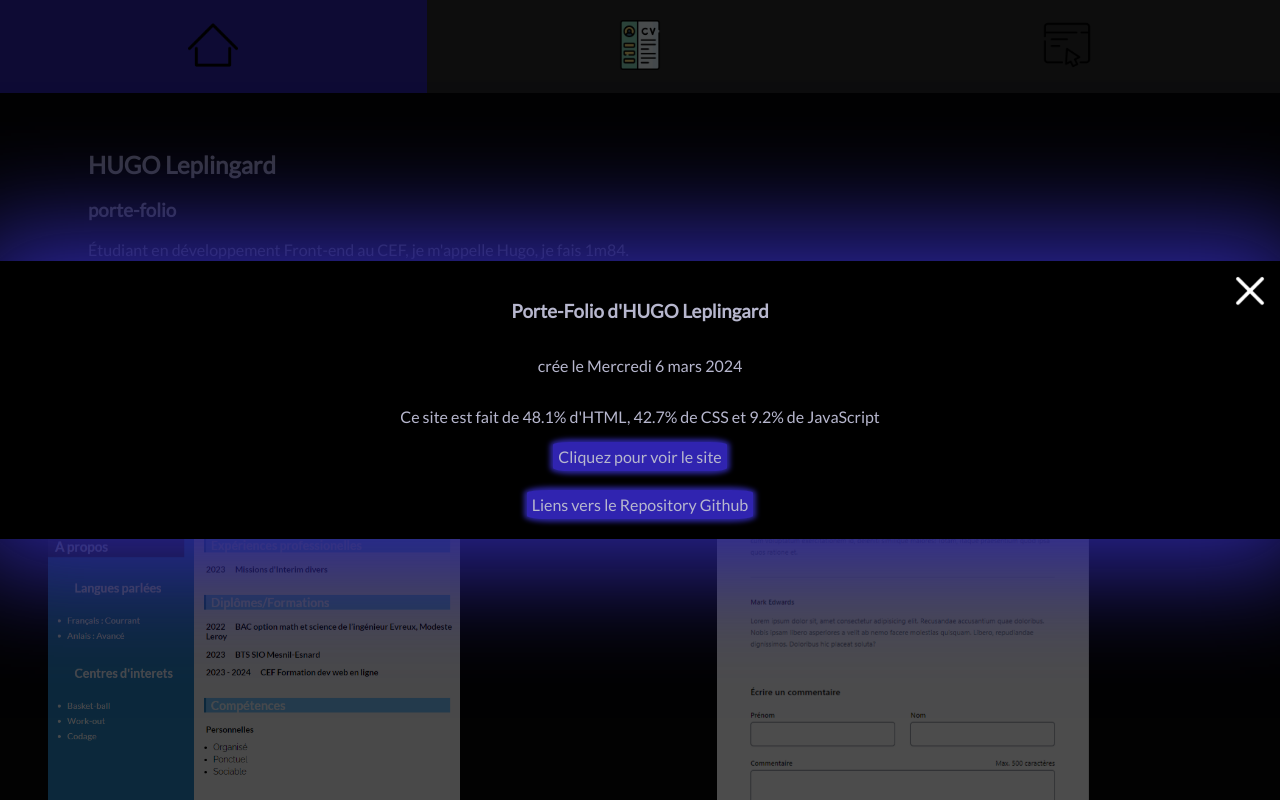
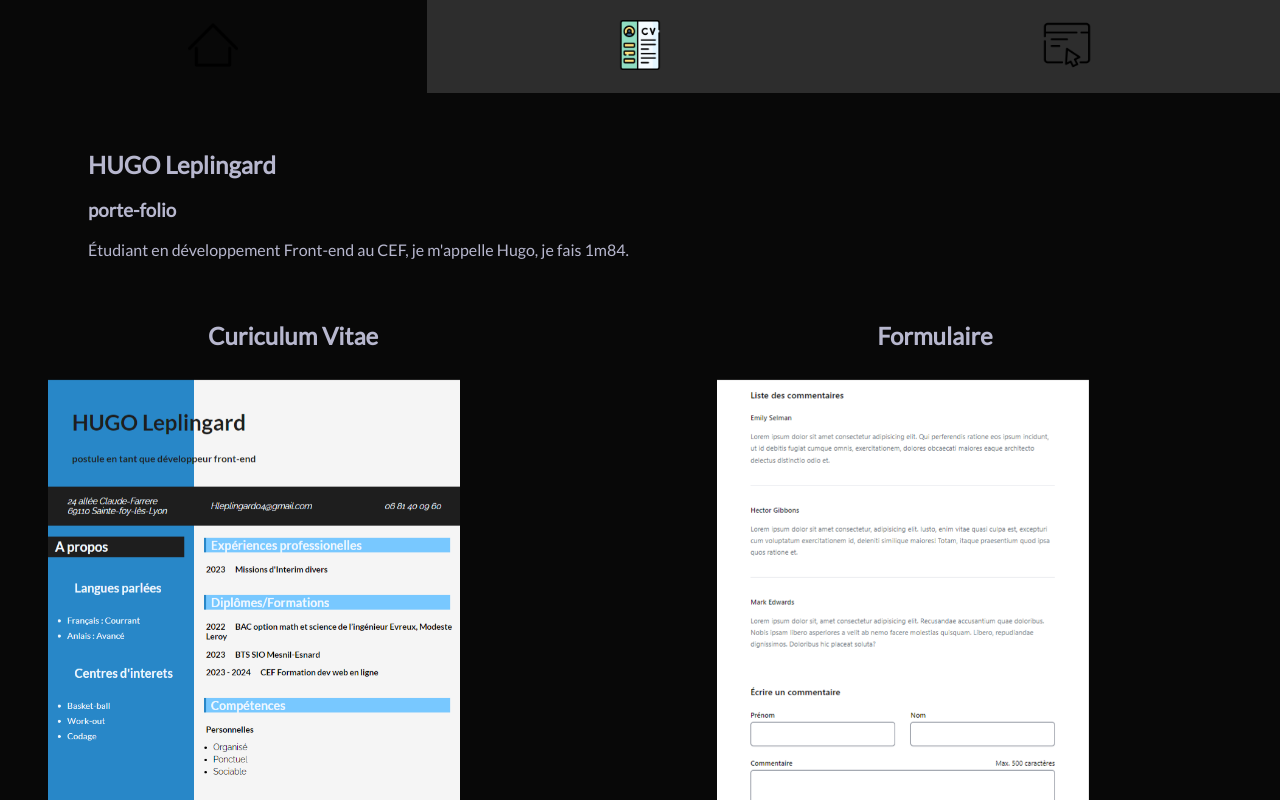
Before and after one commit to Huglecrack/Projet_-val-4_vue02, a Vue app: page / in a window 1280 px wide. Shown: the top 800 px of the page. Built offline with nearby package versions, Linux system fonts and the light colour scheme.

Commit message:
modal fini

```diff
--- a/src/App.vue
+++ b/src/App.vue
@@ -1,5 +1,4 @@
 <template>
-  <modalBackground/>
 
   <header>
     <ul>
@@ -47,6 +46,8 @@
     </article>
   </main>
 
+  <contenu></contenu>
+
   <aside>
     <form class="containerEnvoie" action="#">
       <input type="text" id="Name" placeholder="Nom/Prénom" required><br>
@@ -73,7 +74,7 @@
 
 
 <script setup>
-  import modalBackground from './components/Modal.vue';
+  import Contenu from './components/contenu.vue';
 
   function EnvoieEmail(e) {
     e.preventdefault();
@@ -168,7 +169,7 @@
     width: 70%;
     height: 90%;
     position: relative;
-    background-color: #2d2d2d;
+    background-color: #080808;
   }
 
   .fond-image {
@@ -242,6 +243,7 @@
 
   aside form button {
     background-color: #3024b0;
+    color: #b7b7ce;
     padding: 10px 20px;
     border: none;
     border-radius: 4px;
--- a/src/assets/style.css
+++ b/src/assets/style.css
@@ -1,3 +1,5 @@
+@import url('https://fonts.googleapis.com/css2?family=Lato:wght@400&family=Raleway:wght@400&display=swap');
+
 body {
     width: 100%;
     left: 0;
--- a/src/components/Modal.vue
+++ b/src/components/Modal.vue
@@ -1,16 +1,15 @@
+<template>
+    <div class="modalBackground" v-if="revele">
 
-<template>
-    <div class="modalBackground" id="fermer">
-
-        <div class="overlay"></div>
+        <div class="overlay" v-on:click="toggleModal"></div>
 
         <div class="modal">
-            <img src="../assets/images/fermer.png" class="envoieModal">
+            <img src="../assets/images/fermer.png" v-on:click="toggleModal">
             <h3>Porte-Folio d'HUGO Leplingard</h3>
             <p>crée le Mercredi 6 mars 2024</p>
             <p>Ce site est fait de 48.1% d'HTML, 42.7% de CSS et 9.2% de JavaScript</p>
-            <a href="../assets/images/formulaire-de-contact.png">Cliquez pour voir le site</a><br>
-            <a href="https://github.com/Huglecrack/Projet_-val-4_vue02.git">Liens vers le Repository Github</a>
+            <a href="http://localhost:5175/" target="_blank">Cliquez pour voir le site</a><br>
+            <a href="http://github.com/Huglecrack/Projet_-val-4_vue02.git" target="_blank" rel="noopener noreferrer">Liens vers le Repository Github</a>
         </div>
     </div>
 </template>
@@ -19,8 +18,13 @@
 
 <script>
 
+    export default {
+        name: 'Modal',
+        props: ['revele', 'toggleModal']
+    }
 
 </script>
+
 
 
 <style scoped>
@@ -51,9 +55,9 @@
     position: fixed;
     left: 0;
     right: 0;
-    padding: 20px;
+    padding: 60px 0;
     background-color: rgb(0, 0, 0);
-    box-shadow: 0 0 100px 30px #2c269d;
+    box-shadow: 0 0 100px 10px #2c269d;
     flex-direction: column;
     align-items: center;
 }
@@ -62,12 +66,12 @@
     text-decoration: none;
     color: #b7b7ce;
     background-color: #3024b0;
-    box-shadow: 0 0 5px 3px #2c269d;
+    box-shadow: 0 0 3px 3px #2c269d;
     padding: 5px;
-    border-radius: 10%;
+    border-radius: 4%;
 }
 
-.envoieModal {
+.modal img {
     position: absolute;
     top: 15px;
     right: 15px;
@@ -76,7 +80,7 @@
     border-radius: 15%;
 }
 
-.envoieModal:active {
+.modal img:active {
     opacity: 0.3;
 }
 </style>
--- /dev/null
+++ b/src/components/contenu.vue
@@ -0,0 +1,53 @@
+<template>
+    <modal v-bind:revele="revele" v-bind:toggleModal="toggleModal"></modal>
+    <div v-on:click="toggleModal">
+        <button>Appuyez pour ouvrir le Modal</button>
+    </div>
+</template>
+
+
+
+<script>
+    import Modal from './Modal.vue'
+
+    export default {
+        name: 'Contenu',
+        data (){
+            return {
+                revele: false
+            }
+        },
+        components: {
+            'modal': Modal
+        },
+        methods: {
+            toggleModal:function () {
+                this.revele = !this.revele
+            }
+        }
+    }
+</script>
+
+
+
+<style scoped>
+div {
+    right: 0;
+    left: 0;
+    margin-top: 150px;
+    display: flex;
+    justify-content: center;
+}
+
+div button {
+    font-family: 'Lato', sans-serif;
+    background-color: #3024b0;
+    color: #b7b7ce;
+    font-size: 15px;
+    padding: 15px 25px;
+    border: none;
+    border-radius: 4px;
+    cursor: pointer;
+}
+
+</style>
```
